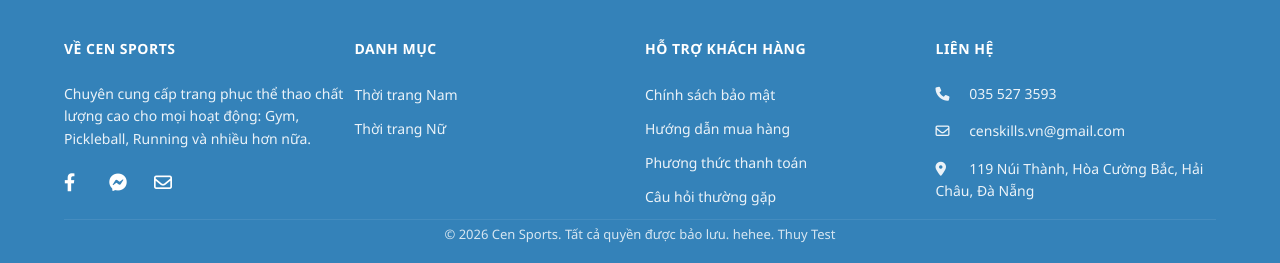
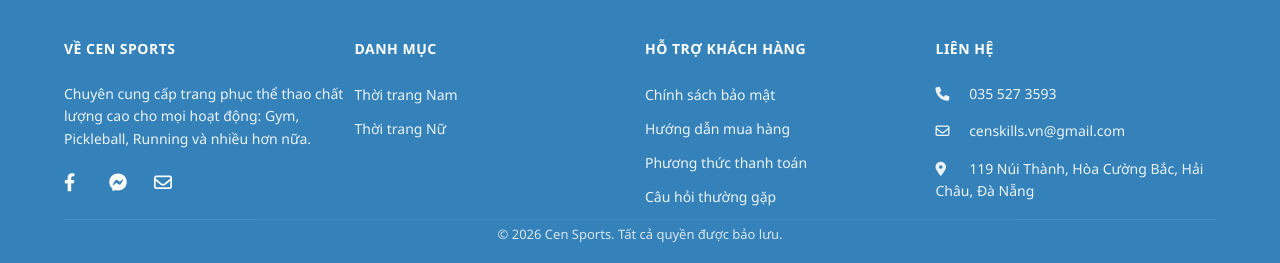
Before and after one commit to tiendung-nguyent/WebsiteThoiTrang_Django, a Django app: page / in a window 1280 px wide. Shown: the part 537-800 px from the top of the page. Run offline with Django 5.2, Linux system fonts and the light colour scheme.

Commit message:
delete test

```diff
--- a/Nhom1_ChuDe1/templates/user/base_user.html
+++ b/Nhom1_ChuDe1/templates/user/base_user.html
@@ -312,7 +312,7 @@
         </div>
 
         <div class="copyright">
-            © 2026 Cen Sports. Tất cả quyền được bảo lưu. hehee. Thuy Test
+            © 2026 Cen Sports. Tất cả quyền được bảo lưu.
         </div>
     </footer>
 
```
